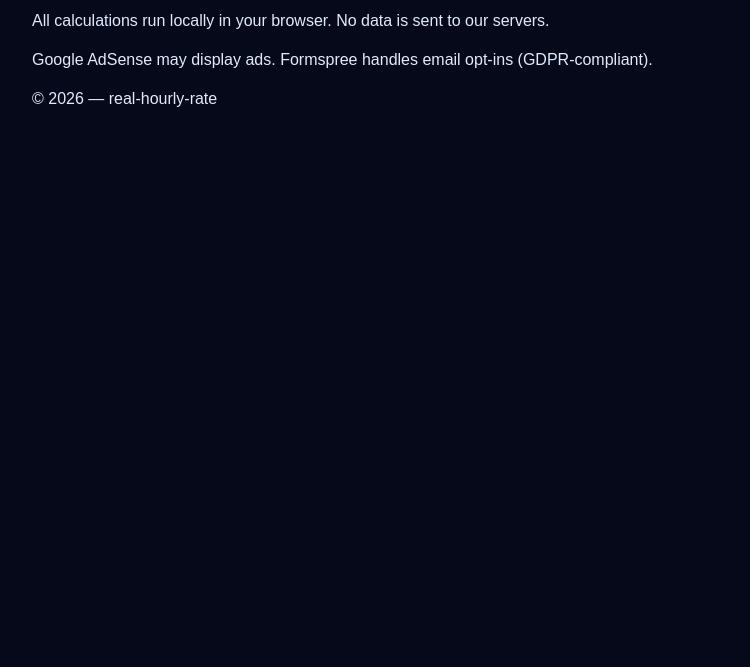
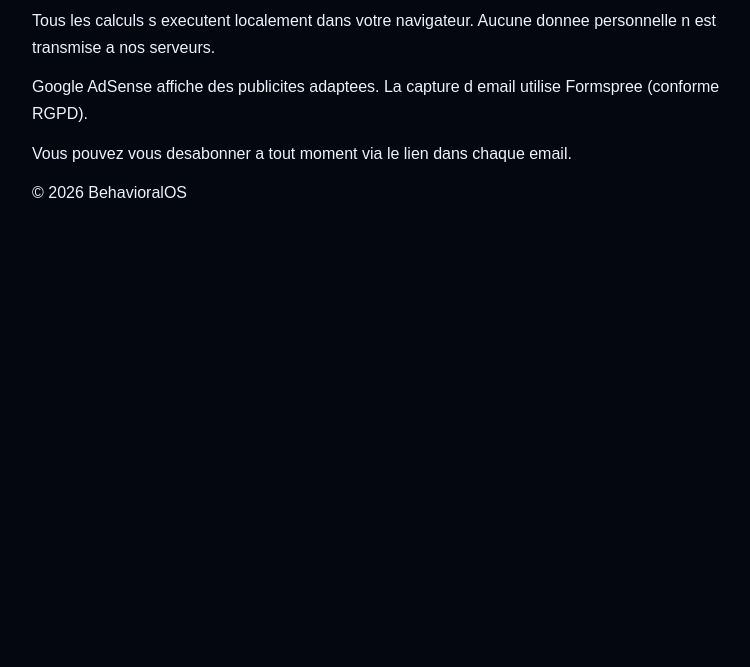
Before and after one commit to Legion33shadow/real-hourly-rate, a plain HTML site: page privacy.html in a window 1280 px wide. Shown: the part 133-800 px from the top of the page, without its empty margins (248-998 px from the left). Drawn offline with Linux system fonts and the light colour scheme.

Commit message:
LEGION v27: privacy.html

```diff
--- a/privacy.html
+++ b/privacy.html
@@ -1 +1 @@
-<!DOCTYPE html><html><head><meta charset="UTF-8"><title>Privacy</title><style>body{font-family:sans-serif;max-width:720px;margin:40px auto;padding:20px;background:#06091a;color:#e0eaff}a{color:#3b82f6}h1{color:#3b82f6}p{margin:12px 0;line-height:1.7}</style></head><body><h1>Privacy Policy</h1><p>All calculations run locally in your browser. No data is sent to our servers.</p><p>Google AdSense may display ads. Formspree handles email opt-ins (GDPR-compliant).</p><p>&copy; 2026 &mdash; real-hourly-rate</p></body></html>
+<!DOCTYPE html><html><head><meta charset="UTF-8"><title>Confidentialite</title><style>body{font-family:sans-serif;max-width:720px;margin:40px auto;padding:20px;background:#04070f;color:#eef2ff}a{color:#3b82f6}h1{color:#3b82f6}p{margin:12px 0;line-height:1.7}</style></head><body><h1>Politique de confidentialite</h1><p>Tous les calculs s executent localement dans votre navigateur. Aucune donnee personnelle n est transmise a nos serveurs.</p><p>Google AdSense affiche des publicites adaptees. La capture d email utilise Formspree (conforme RGPD).</p><p>Vous pouvez vous desabonner a tout moment via le lien dans chaque email.</p><p>&#169; 2026 BehavioralOS</p></body></html>
```
